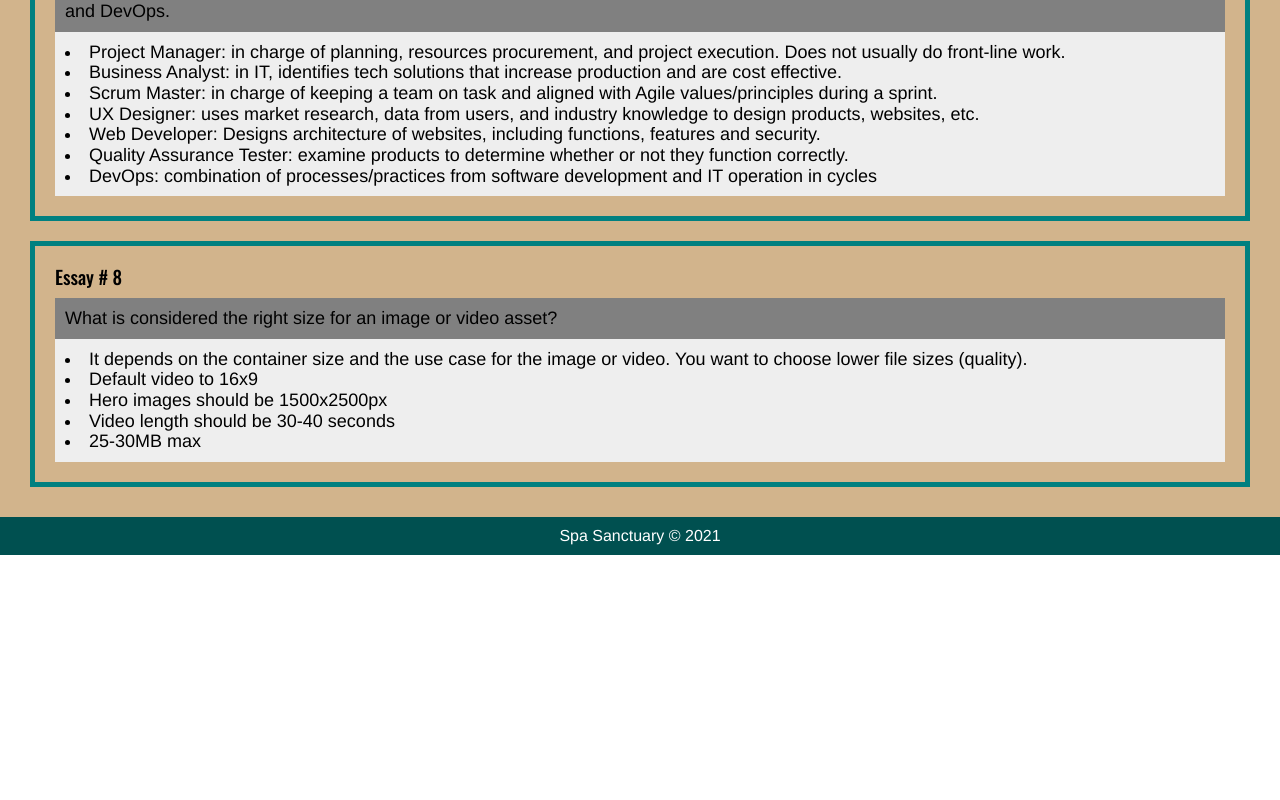
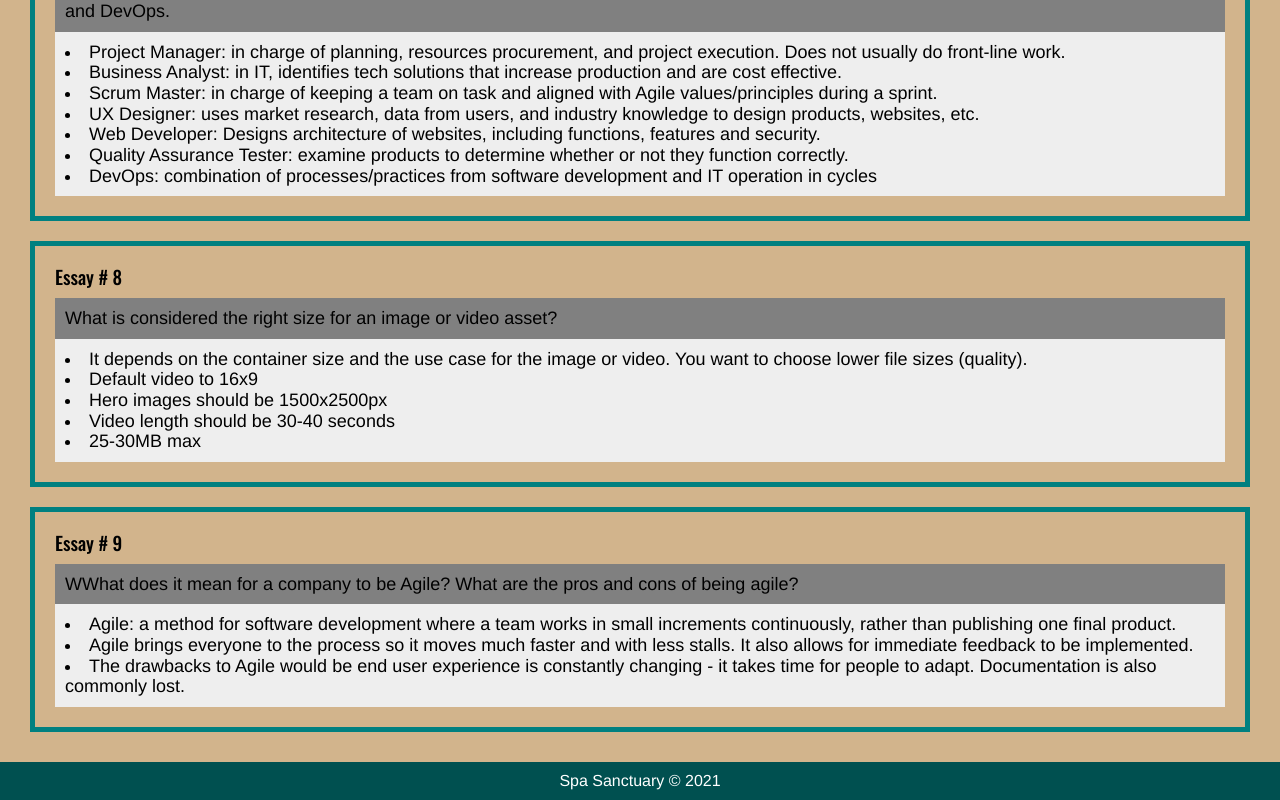
Before and after one commit to dwlopez91/uclax-web1-summer21, a React (Create React App) app: page /homework in a window 1280 px wide. Shown: the part 2367-3167 px from the top of the page. Before the commit the page ends 2922 px from the top, so only its background shows below. Built offline with nearby package versions, Linux system fonts and the light colour scheme.

Commit message:
homework 9

```diff
--- a/src/React/Homework/Homework.jsx
+++ b/src/React/Homework/Homework.jsx
@@ -94,6 +94,15 @@ const Homework = () => {
                <li>25-30MB max</li>
 
             </Essay>
+            <Essay
+            number={ 9 }
+            question='WWhat does it mean for a company to be Agile? What are the pros and cons of being agile?'
+            >
+            <li>Agile: a method for software development where a team works in small increments continuously, rather than publishing one final product.</li>
+            <li>Agile brings everyone to the process so it moves much faster and with less stalls. It also allows for immediate feedback to be implemented.</li>
+            <li>The drawbacks to Agile would be end user experience is constantly changing - it takes time for people to adapt. Documentation is also commonly lost.</li>
+
+            </Essay>
 
         </div>
     );
```
